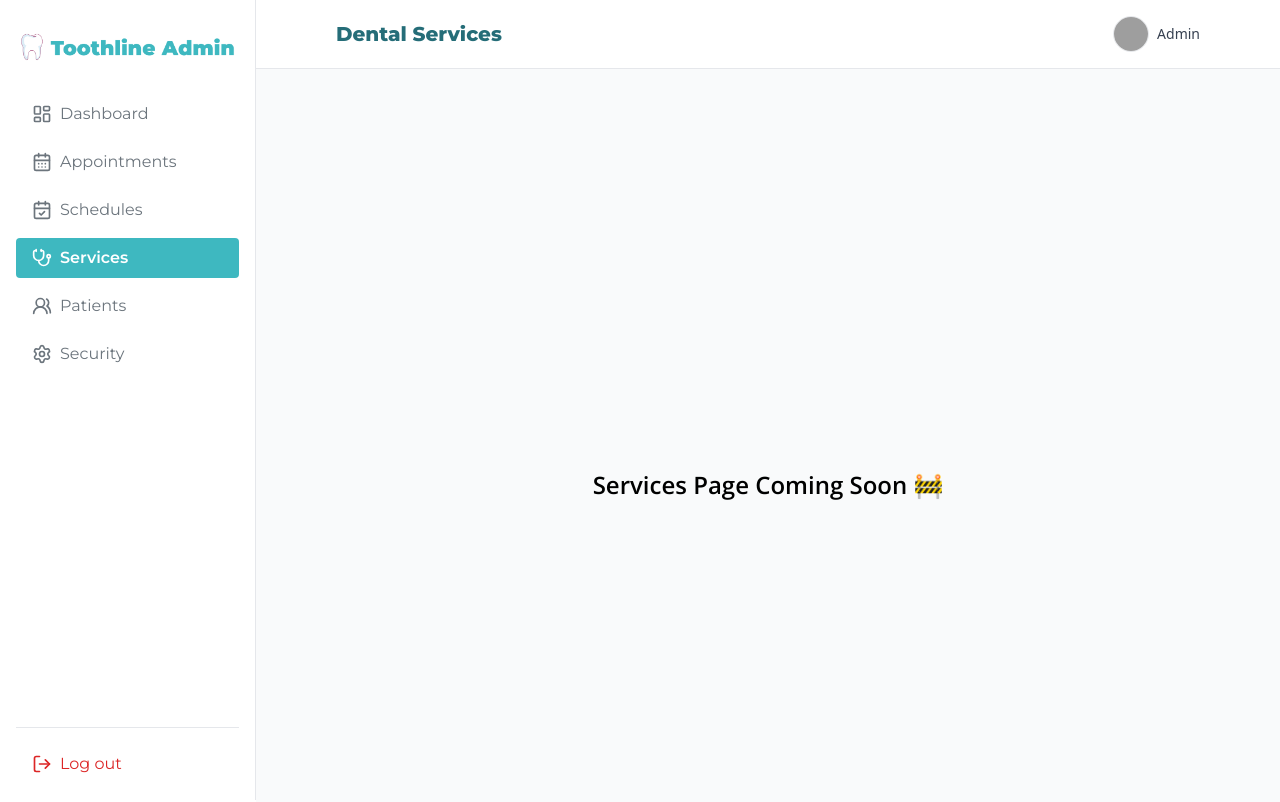
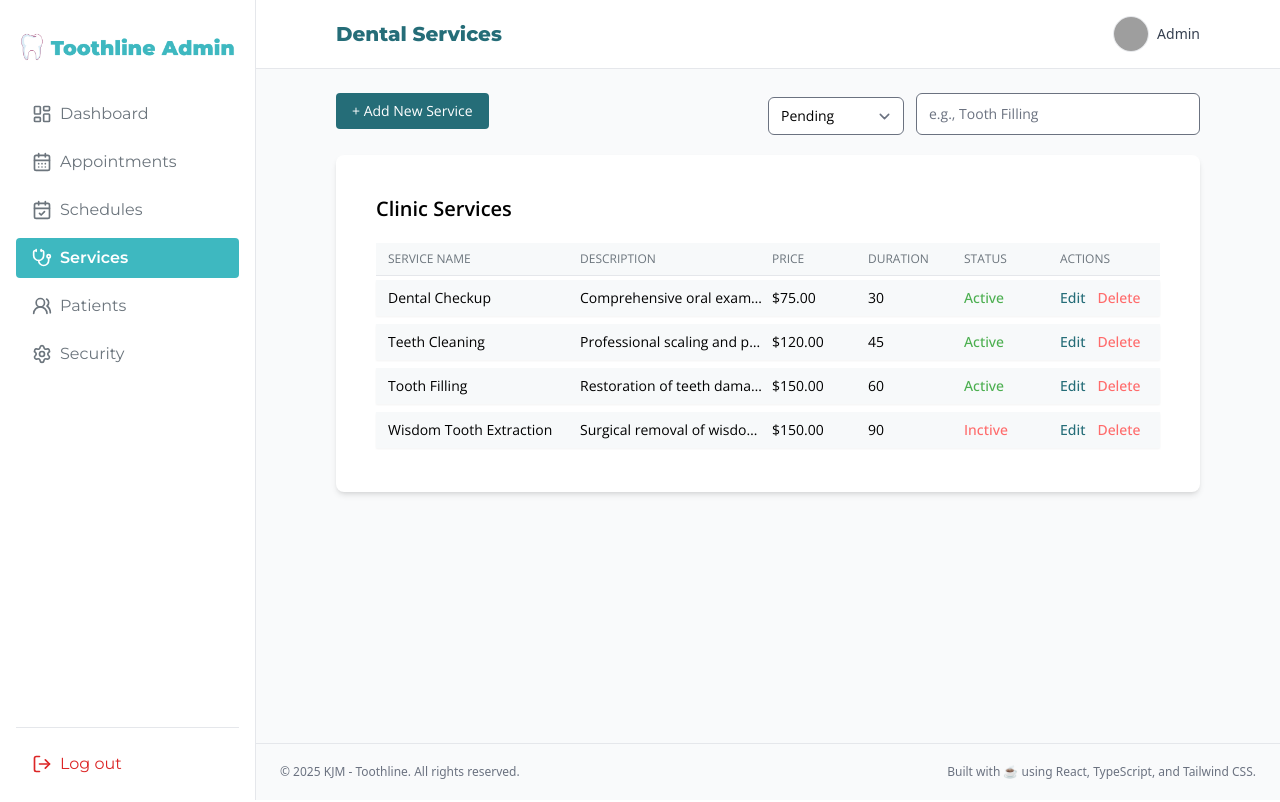
Before and after one commit to katemartiiin/toothline-dental-system, a React (Vite) app: page /admin/services in a window 1280 px wide. Shown: the top 802 px of the page. Built offline with nearby package versions, Linux system fonts and the light colour scheme; grey boxes are pictures that could not be loaded.

Commit message:
Issue #11 - Resolve Services list

```diff
--- a/src/pages/Admin/ServicesPage.tsx
+++ b/src/pages/Admin/ServicesPage.tsx
@@ -1,9 +1,183 @@
+import { useState } from 'react';
+import Modal from '../../components/Modal';
 const ServicesPage: React.FC = () => {
+  const [openCreate, setOpenCreate] = useState(false);
+  const [openEdit, setOpenEdit] = useState(false);
+  const [openDelete, setOpenDelete] = useState(false);
   return (
-    <div className="min-h-screen flex items-center justify-center text-center">
-      <h1 className="text-2xl font-semibold">
-        Services Page Coming Soon 🚧
-      </h1>
+    <div className="w-full flex flex-wrap px-16 py-2">
+      <div className="w-full flex flex-wrap">
+        <div className="w-1/2 text-sm">
+          <button
+            onClick={() => setOpenCreate(true)}
+            className="px-4 py-2 toothline-accent text-white rounded hover:toothline-primary"
+          >
+            + Add New Service
+          </button>
+        </div>
+
+        <div className="w-1/2 grid grid-cols-3 gap-3 text-sm">
+          <select className="mt-1 block w-full rounded-md text-sm">
+              <option value="pending">Pending</option>
+              <option value="confirmed">Confirmed</option>
+          </select>
+          <input type="text" className="col-span-2 rounded-md text-sm" placeholder="e.g., Tooth Filling" />
+        </div>
+
+        {/* Create Service */}
+        <Modal
+          isOpen={openCreate}
+          title="Create New Service"
+          confirmText="Create Service"
+          cancelText="Cancel"
+          onClose={() => setOpenCreate(false)}
+          onConfirm={() => {
+              console.log('Service created!');
+            }}
+          >
+            <div>
+              <div className="mb-4">
+                  <label className="block text-sm fw-500 toothline-text">Service Name</label>
+                  <input type="text" id="patientName" name="patientName" className="mt-1 block w-full rounded-md text-sm" placeholder="e.g., Jane Doe" />
+              </div>
+              <div className="mb-4">
+                  <label className="block text-sm fw-500 toothline-text">Description</label>
+                  <textarea id="serviceDescription" name="serviceDescription" className="mt-1 block w-full rounded-md text-sm" placeholder="Brief description of the service"></textarea>
+              </div>
+              <div className="mb-4">
+                  <label className="block text-sm fw-500 toothline-text">Price ($)</label>
+                  <input type="number" id="servicePrice" name="servicePrice" className="mt-1 block w-full rounded-md text-sm" step="0.01" min="0" placeholder="e.g., 250.00" />
+              </div>
+              <div className="mb-4">
+                  <label className="block text-sm fw-500 toothline-text">Duration</label>
+                  <input type="number" id="serviceDuration" name="serviceDuration" className="mt-1 block w-full rounded-md text-sm" min="1" placeholder="e.g., 60" />
+              </div>
+              <div className="mb-4">
+                  <label className="block text-sm fw-500 toothline-text">Status</label>
+                  <select id="status" name="status" className="mt-1 block w-full rounded-md text-sm">
+                      <option value="active">Active</option>
+                      <option value="inactive">Inactive</option>
+                  </select>
+              </div>
+            </div>
+        </Modal>
+
+        {/* Edit Service */}
+        <Modal
+          isOpen={openEdit}
+          title="Edit Service"
+          confirmText="Save changes"
+          cancelText="Cancel"
+          onClose={() => setOpenEdit(false)}
+          onConfirm={() => {
+              console.log('Service updated!');
+            }}
+          >
+            <div>
+              <div className="mb-4">
+                  <label className="block text-sm fw-500 toothline-text">Service Name</label>
+                  <input type="text" id="patientName" name="patientName" className="mt-1 block w-full rounded-md text-sm" placeholder="e.g., Jane Doe" />
+              </div>
+              <div className="mb-4">
+                  <label className="block text-sm fw-500 toothline-text">Description</label>
+                  <textarea id="serviceDescription" name="serviceDescription" className="mt-1 block w-full rounded-md text-sm" placeholder="Brief description of the service"></textarea>
+              </div>
+              <div className="mb-4">
+                  <label className="block text-sm fw-500 toothline-text">Price ($)</label>
+                  <input type="number" id="servicePrice" name="servicePrice" className="mt-1 block w-full rounded-md text-sm" step="0.01" min="0" placeholder="e.g., 250.00" />
+              </div>
+              <div className="mb-4">
+                  <label className="block text-sm fw-500 toothline-text">Duration</label>
+                  <input type="number" id="serviceDuration" name="serviceDuration" className="mt-1 block w-full rounded-md text-sm" min="1" placeholder="e.g., 60" />
+              </div>
+              <div className="mb-4">
+                  <label className="block text-sm fw-500 toothline-text">Status</label>
+                  <select id="status" name="status" className="mt-1 block w-full rounded-md text-sm">
+                      <option value="active">Active</option>
+                      <option value="inactive">Inactive</option>
+                  </select>
+              </div>
+            </div>
+        </Modal>
+
+        {/* Delete Schedule */}
+        <Modal
+          isOpen={openDelete}
+          title="Delete Service"
+          confirmText="Yes, Delete"
+          cancelText="Cancel"
+          onClose={() => setOpenDelete(false)}
+          onConfirm={() => {
+              console.log('Service deleted!');
+            }}
+          >Are you sure you want to delete this service? This action cannot be undone.
+        </Modal>
+
+      </div>
+      {/* Table */}
+      <div className="w-full flex flex-wrap p-10 bg-white rounded-lg shadow-md my-5">
+        <h2 className="fw-600 text-xl mb-5">Clinic Services</h2>
+
+        {/* Table Headers */}
+        <div className="w-full grid grid-cols-8 gap-2 px-3 py-2 toothline-bg-light border-b border-gray-200 text-xs toothline-text">
+          <p className="col-span-2">SERVICE NAME</p>
+          <p className="col-span-2">DESCRIPTION</p>
+          <p>PRICE</p>
+          <p>DURATION</p>
+          <p>STATUS</p>
+          <p>ACTIONS</p>
+        </div>
+
+        {/* Table Rows */}
+        <div className="w-full grid grid-cols-8 gap-2 px-3 py-2 toothline-bg-light shadow-sm text-sm my-1">
+          <p className="col-span-2">Dental Checkup</p>
+          <p className="col-span-2 truncate">Comprehensive oral examination</p>
+          <p>$75.00</p>
+          <p>30</p>
+          <p className="fw-500 toothline-success">Active</p>
+          <div className="space-x-3">
+            <button type="button" onClick={() => setOpenEdit(true)} className="toothline-text-accent fw-500">Edit</button>
+            <button type="button" onClick={() => setOpenDelete(true)} className="toothline-error fw-500">Delete</button>
+          </div>
+        </div>
+
+        <div className="w-full grid grid-cols-8 gap-2 px-3 py-2 toothline-bg-light shadow-sm text-sm my-1">
+          <p className="col-span-2">Teeth Cleaning</p>
+          <p className="col-span-2 truncate">Professional scaling and polishing</p>
+          <p>$120.00</p>
+          <p>45</p>
+          <p className="fw-500 toothline-success">Active</p>
+          <div className="space-x-3">
+            <button type="button" onClick={() => setOpenEdit(true)} className="toothline-text-accent fw-500">Edit</button>
+            <button type="button" onClick={() => setOpenDelete(true)} className="toothline-error fw-500">Delete</button>
+          </div>
+        </div>
+
+        <div className="w-full grid grid-cols-8 gap-2 px-3 py-2 toothline-bg-light shadow-sm text-sm my-1">
+          <p className="col-span-2">Tooth Filling</p>
+          <p className="col-span-2 truncate">Restoration of teeth damanged by</p>
+          <p>$150.00</p>
+          <p>60</p>
+          <p className="fw-500 toothline-success">Active</p>
+          <div className="space-x-3">
+            <button type="button" onClick={() => setOpenEdit(true)} className="toothline-text-accent fw-500">Edit</button>
+            <button type="button" onClick={() => setOpenDelete(true)} className="toothline-error fw-500">Delete</button>
+          </div>
+        </div>
+
+        <div className="w-full grid grid-cols-8 gap-2 px-3 py-2 toothline-bg-light shadow-sm text-sm my-1">
+          <p className="col-span-2">Wisdom Tooth Extraction</p>
+          <p className="col-span-2 truncate">Surgical removal of wisdom teeth.</p>
+          <p>$150.00</p>
+          <p>90</p>
+          <p className="fw-500 toothline-error">Inctive</p>
+          <div className="space-x-3">
+            <button type="button" onClick={() => setOpenEdit(true)} className="toothline-text-accent fw-500">Edit</button>
+            <button type="button" onClick={() => setOpenDelete(true)} className="toothline-error fw-500">Delete</button>
+          </div>
+        </div>
+
+      </div>
     </div>
   );
 };
```
